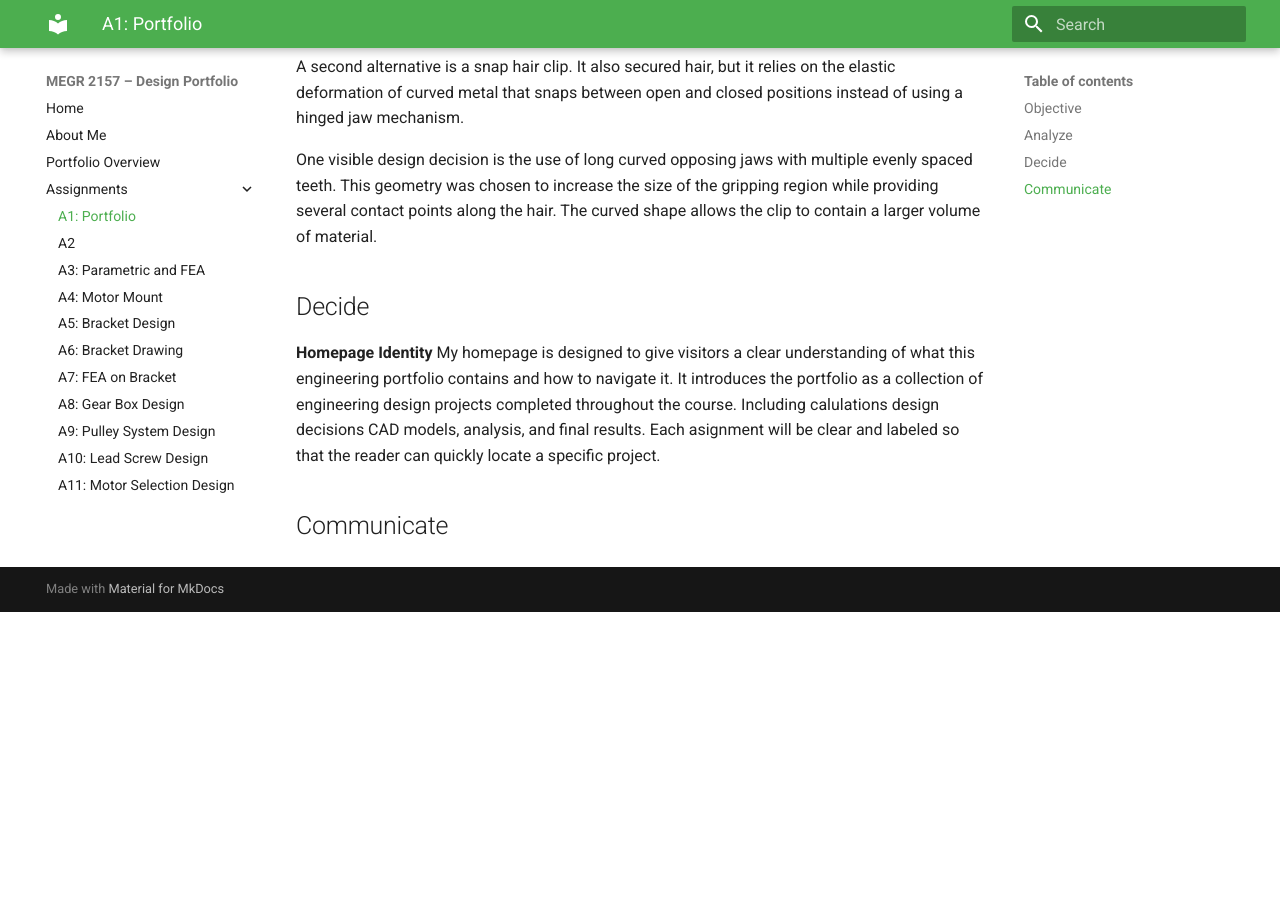
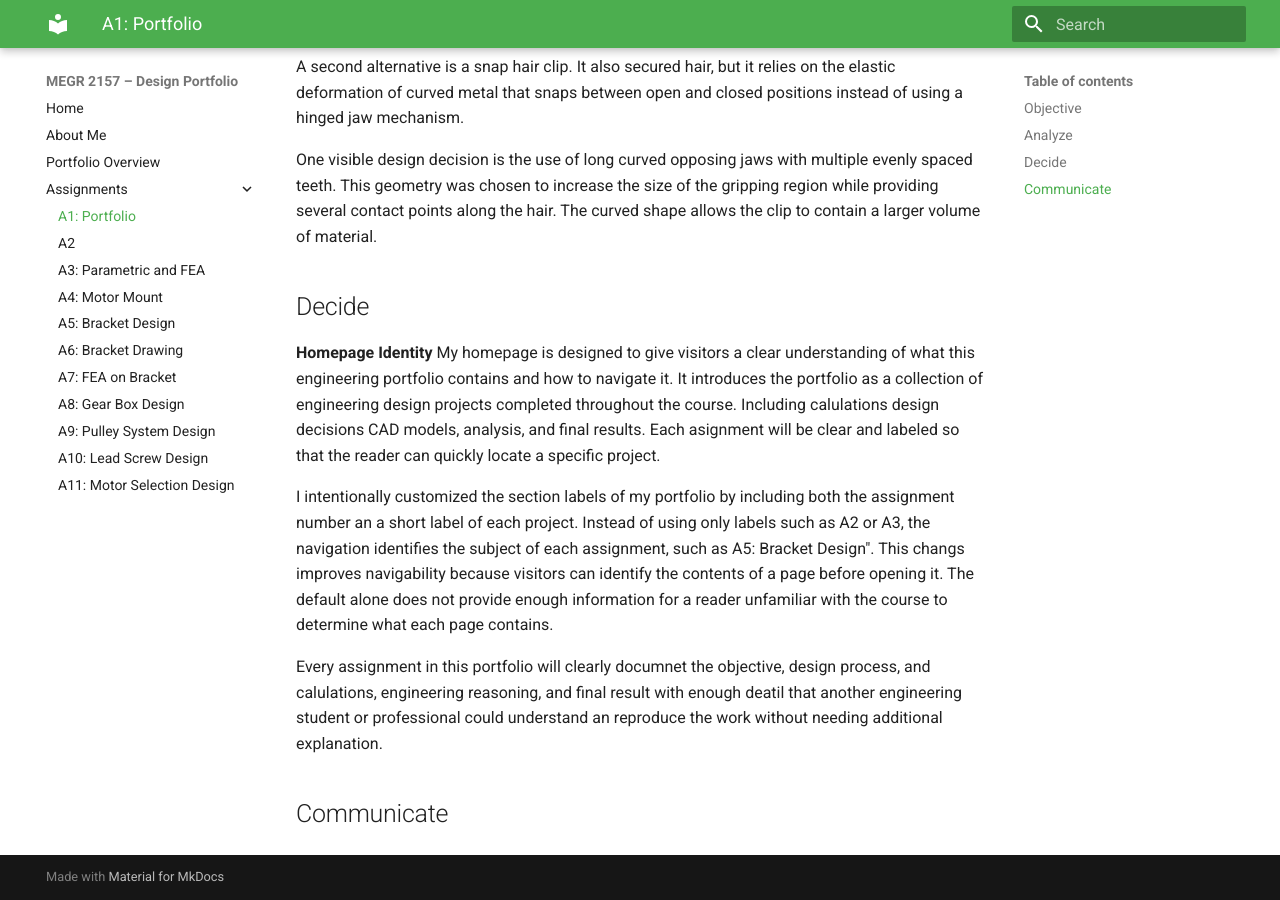
Before and after one commit to IzabellaMontero/megr2157-portfolio, an MkDocs documentation site: the page built from docs/assignments/A01/index.md, in a window 1280 px wide and 900 px high, scrolled down 3360 px. Built offline with MkDocs 1.6.1 and Material for MkDocs 9.7.7, drawn with Linux system fonts in a browser that asks for light colours; before the commit the page ends 3972 px from its top, so only the background shows below that.

Commit message:
Update index.md

```diff
--- a/docs/assignments/A01/index.md
+++ b/docs/assignments/A01/index.md
@@ -70,4 +70,8 @@ One visible design decision is the use of long curved opposing jaws with multipl
 **Homepage Identity**
 My homepage is designed to give visitors a clear understanding of what this engineering portfolio contains and how to navigate it. It introduces the portfolio as a collection of engineering design projects completed throughout the course. Including calulations design decisions CAD models, analysis, and final results. Each asignment will be clear and labeled so that the reader can quickly locate a specific project.
 
+I intentionally customized the section labels of my portfolio by including both the assignment number an a short label of each project. Instead of using only labels such as A2 or A3, the navigation identifies the subject of each assignment, such as A5: Bracket Design". This changs improves navigability because visitors can identify the contents of a page before opening it. The default alone does not provide enough information for a reader unfamiliar with the course to determine what each page contains.
+
+Every assignment in this portfolio will clearly documnet the objective, design process, and calulations, engineering reasoning, and final result with enough deatil that another engineering student or professional could understand an reproduce the work without needing additional explanation.
+
 ## Communicate
```
